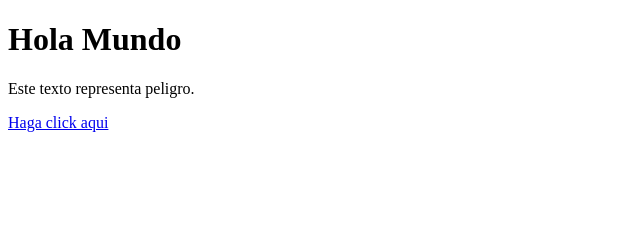
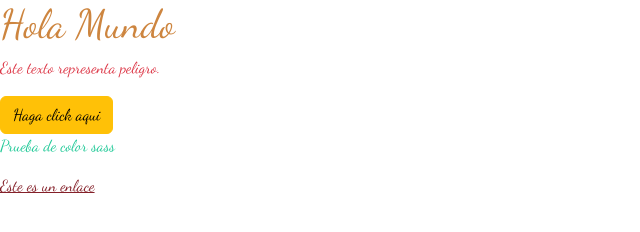
Before and after one commit to RicardoTamay/Procesadores, a website: page index.html in a window 1280 px wide. Shown: the whole page, without its empty margins (0-640 px from the left). Drawn offline with Linux system fonts and the light colour scheme.

Commit message:
Proyecto finalizado

```diff
--- a/index.html
+++ b/index.html
@@ -5,29 +5,14 @@
     <meta http-equiv="X-UA-Compatible" content="IE=edge">
     <meta name="viewport" content="width=device-width, initial-scale=1.0">
     <title>Bootstrap 5</title>
-    <link src="sass/custom.css" rel="stylesheet">
+    <link rel="stylesheet" href="sass/custom.css">
 </head>
 <body>
     <h1 class="text-primary">Hola Mundo</h1>
     <p class="text-danger">Este texto representa peligro.</p>
-    <a class="text-success" href="index.html">Haga click aqui</a>
-    <!--
-    <div class="container mt-3">
-        <h2>Contextual Colors</h2>
-        <p>Use the contextual classes to provide "meaning through colors":</p>
-        <p class="text-muted">This text is muted.</p>
-        <p class="text-primary">This text is important.</p>
-        <p class="text-success">This text indicates success.</p>
-        <p class="text-info">This text represents some information.</p>
-        <p class="text-warning">This text represents a warning.</p>
-        <p class="text-danger">This text represents danger.</p>
-        <p class="text-secondary">Secondary text.</p>
-        <p class="text-dark">This text is dark grey.</p>
-        <p class="text-body">Default body color (often black).</p>
-        <p class="text-light">This text is light grey (on white background).</p>
-        <p class="text-white">This text is white (on white background).</p>
-    </div>
-    -->
+    <button class="btn btn-warning">Haga click aqui</button>
+    <p>Prueba de color sass</p>
+    <a href="#">Este es un enlace</a>
 </body>
 <script src="js/bootstrap.min.js"></script>
 </html>
--- a/sass/custom.scss
+++ b/sass/custom.scss
@@ -1,8 +1,18 @@
+@import url('https://fonts.googleapis.com/css2?family=Dancing+Script:wght@400;700&display=swap');
 // Custom.scss
 // Option A: Include all of Bootstrap
 
 // Include any default variable overrides here (though functions won't be available)
-
+$primary: peru;
+$font-family-base: 'Dancing Script';
 @import "../node_modules/bootstrap/scss/bootstrap";
 
 // Then add additional custom code here
+
+p{
+    color: $teal-500;
+}
+
+a {
+    color: $red-700;
+}
```
Also changed, not shown: sass/custom.css, 1 other file.
